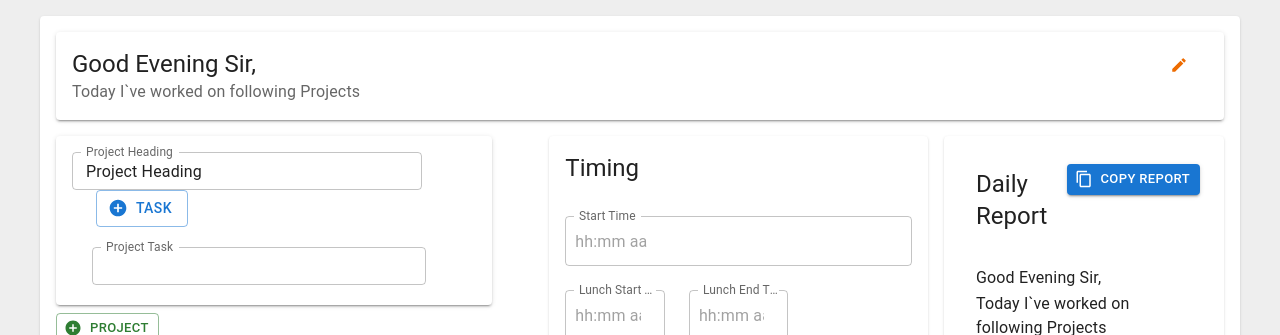
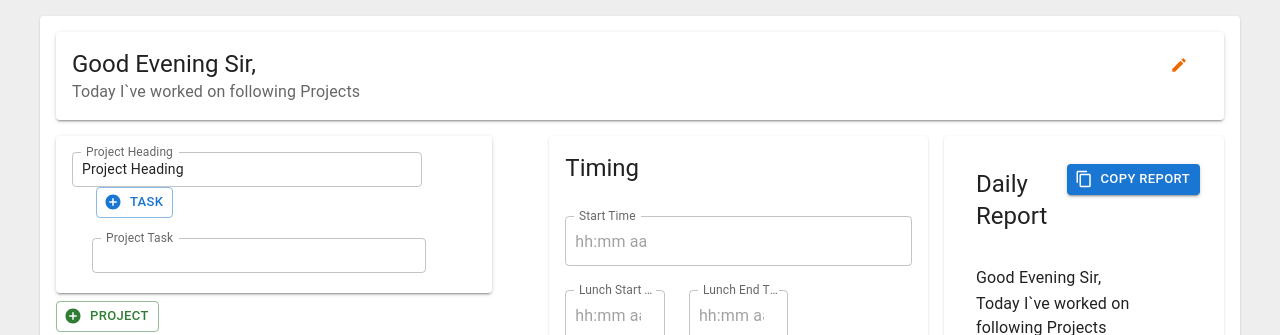
Before and after one commit to New-Devsd/Track-time, a React (Create React App) app: page / in a window 1280 px wide. Shown: the top 335 px of the page. Built offline with nearby package versions, Linux system fonts and the light colour scheme.

Commit message:
Update TaskParentComponent.tsx

```diff
--- a/src/components/TaskParentComponent.tsx
+++ b/src/components/TaskParentComponent.tsx
@@ -115,14 +115,17 @@ const TaskParentComponent: React.FC = () => {
                   sx={{
                     width: 350,
                     '& .MuiInputBase-input': {
-                      height: '5px',
+                      width: '100%',
+                      height: '15px',
+                      padding: '10px',
+                      fontSize: '14px'
                     },
                   }}
                 />
                 <Button
                   variant="outlined"
                   startIcon={<AddCircleOutlined />}
-                  size='medium'
+                  size='small'
                   sx={{ ml: 3 }}
                   onClick={() => addTaskField(field.projectId)}
                   >
@@ -141,7 +144,10 @@ const TaskParentComponent: React.FC = () => {
                       sx={{
                         width: '100%',
                         '& .MuiInputBase-input': {
-                          height: '5px',
+                          width: '100%',
+                          height: '15px',
+                          padding: '10px',
+                          fontSize: '13px'
                         },
                       }}
                       onChange={(e) => handleFieldChange(task.id, field.projectId, e.target.value)}
```
